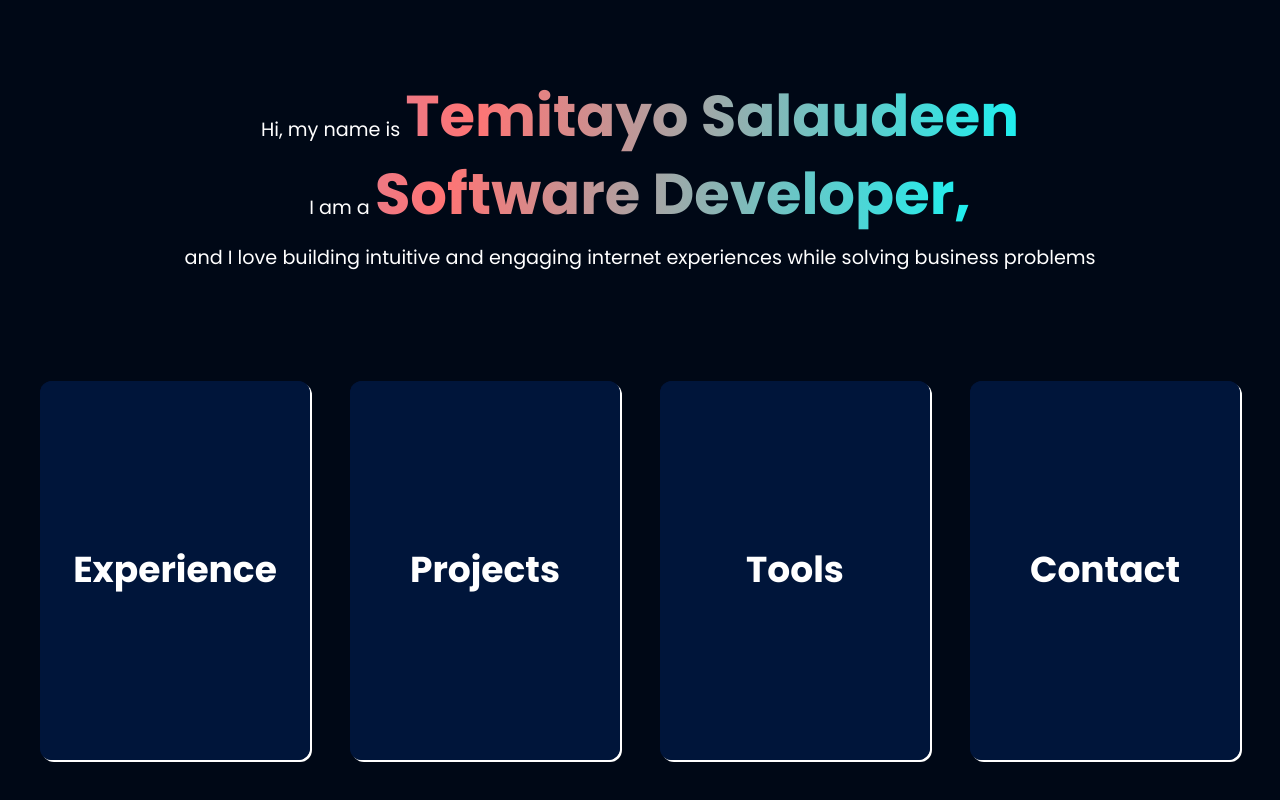
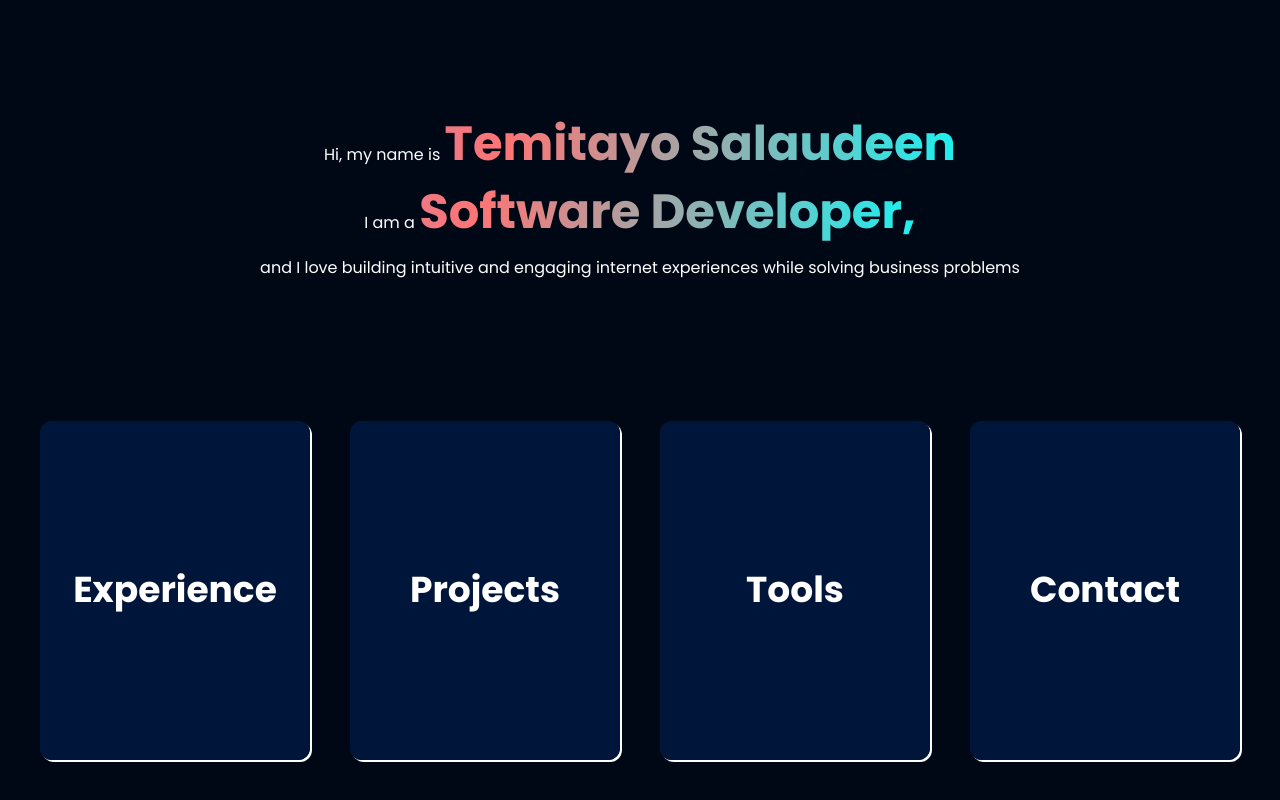
Before and after one commit to iamTMTY/hng-resume, a React (Vite) app: page / in a window 1280 px wide. Built offline with nearby package versions, Linux system fonts and the light colour scheme.

Commit message:
testing overflow

```diff
--- a/src/App.css
+++ b/src/App.css
@@ -20,6 +20,10 @@
 	box-sizing: border-box;
 	outline: none;
 	scroll-behavior: smooth;
+}
+
+html {
+	height: 100%;
 }
 
 body {
--- a/src/pages/home/index.tsx
+++ b/src/pages/home/index.tsx
@@ -12,19 +12,19 @@ export default function Home({}) {
 
 
   return (
-    <div className="flex flex-col h-screen min-h-[600px] overflow-x-hidden">
+    <div className="flex flex-col h-screen min-h-[600px] overflow-x-hidden overflow-y-auto py-6 gap-y-10 md:py-10">
       <div className="bg-primary h-3/6 flex flex-col items-center justify-center p-4">
         <motion.p
           animate={{opacity: 1}} transition={{delay: 0.2}} initial={{opacity: animate ? 0 : 1}} exit={{opacity: 0}}
-          className="mb-5 text-center"><span className="hi">Hi</span>, my name is <motion.span layoutId='name' className="name">Temitayo Salaudeen</motion.span></motion.p>
+          className="mb-5 text-center text-sm md:text-base"><span className="hi">Hi</span>, my name is <motion.span layoutId='name' className="name">Temitayo Salaudeen</motion.span></motion.p>
         <motion.p
           animate={{opacity: 1}} transition={{delay: 0.6}} initial={{opacity: animate ? 0 : 1}} exit={{opacity: 0}}
-          className="mb-5 text-center">I am a <span className="role">Software Developer,</span></motion.p>
+          className="mb-5 text-center text-sm md:text-base">I am a <span className="role">Software Developer,</span></motion.p>
         <motion.p
           animate={{opacity: 1}} transition={{delay: 1.0}} initial={{opacity: animate ? 0 : 1}} exit={{opacity: 0}}
-          className="mb-5 text-center">and I love building intuitive and engaging internet experiences while solving business problems</motion.p>
+          className="mb-5 text-center text-sm md:text-base">and I love building intuitive and engaging internet experiences while solving business problems</motion.p>
       </div>
-      <div className='lg:flex grid grid-cols-2 gap-4 md:gap-10 mb-4 md:mb-10 h-3/6 px-4 md:px-10'>
+      <div className='lg:flex grid grid-cols-2 gap-4 md:gap-10 h-3/6 px-4 md:px-10'>
         {cards.map((card, i) => (
           <motion.div key={card} layoutId={card.toLocaleLowerCase()} layout onClick={() => {
             navigate("/" + card.toLocaleLowerCase())
```
